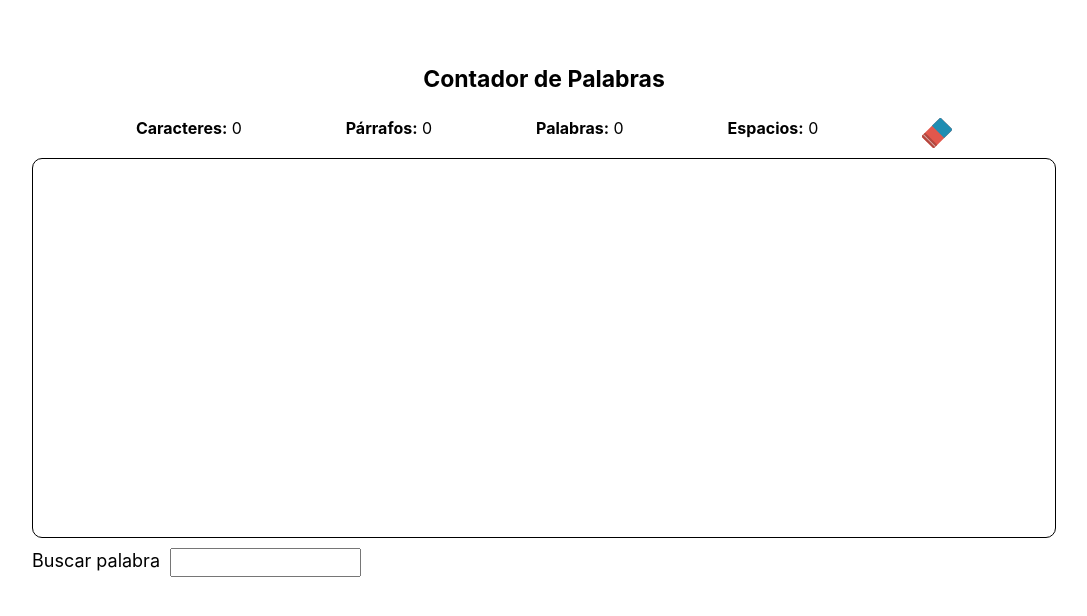
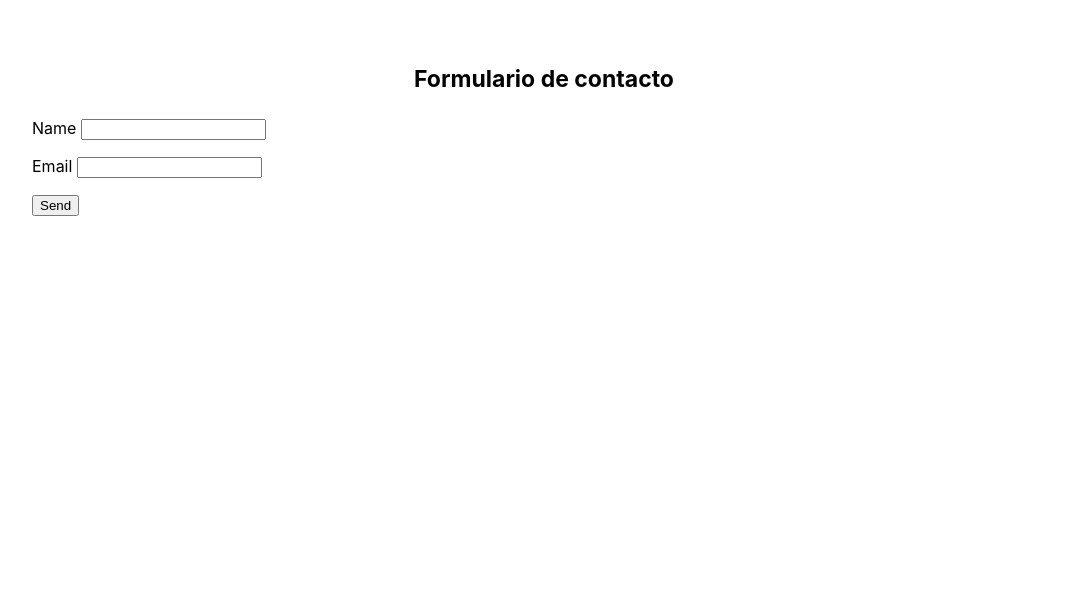
Before and after one commit to alvarofg95/contador-palabras, a React (Create React App) app: page /contacto in a window 1280 px wide. Shown: the top 616 px of the page, without its empty margins (96-1183 px from the left). Built offline with nearby package versions, Linux system fonts and the light colour scheme.

Commit message:
contacto

```diff
--- a/src/App.js
+++ b/src/App.js
@@ -2,12 +2,14 @@ import React from 'react';
 import { Route, withRouter } from 'react-router-dom';
 import Home from './pages/Home';
 import './index.css';
+import Contacto from './pages/Contacto';
 
 function App() {
   return (
     <div className="App">
       <header />
-      <Route path="/" component={Home} />
+      <Route exact path="/" component={Home} />
+      <Route exact path="/contacto" component={Contacto} />
     </div>
   );
 }
--- /dev/null
+++ b/src/components/ContactForm.js
@@ -0,0 +1,21 @@
+import React from 'react';
+
+export default () => (
+  <div>
+    <form name="contact" netlify="true">
+      <p>
+        <label>
+          Name <input type="text" name="name" />
+        </label>
+      </p>
+      <p>
+        <label>
+          Email <input type="email" name="email" />
+        </label>
+      </p>
+      <p>
+        <button type="submit">Send</button>
+      </p>
+    </form>
+  </div>
+);
--- /dev/null
+++ b/src/pages/Contacto.js
@@ -0,0 +1,9 @@
+import React from 'react';
+import ContactForm from '../components/ContactForm';
+
+export default () => (
+  <div className="container">
+    <h1>Formulario de contacto</h1>
+    <ContactForm />
+  </div>
+);
```
